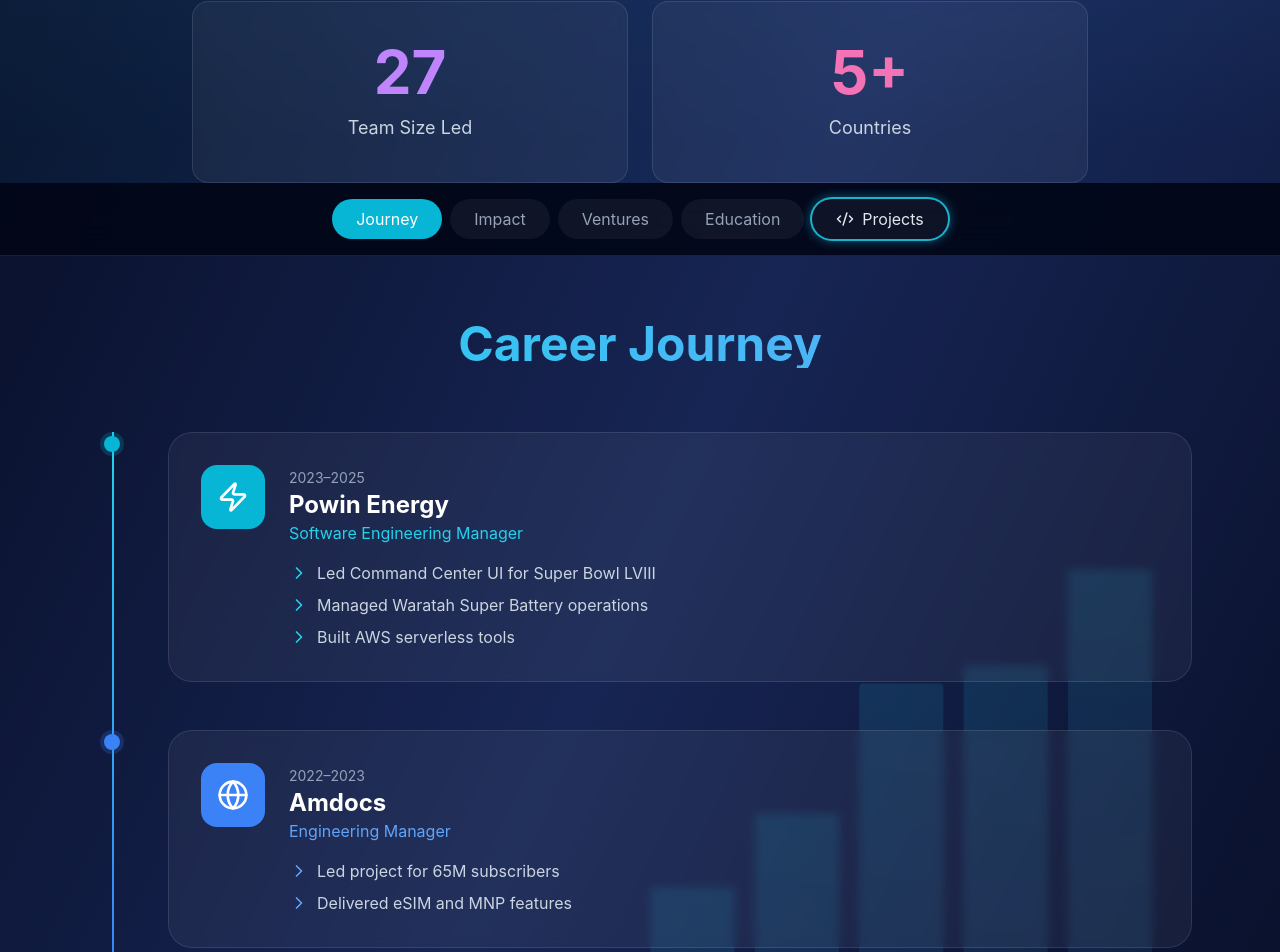
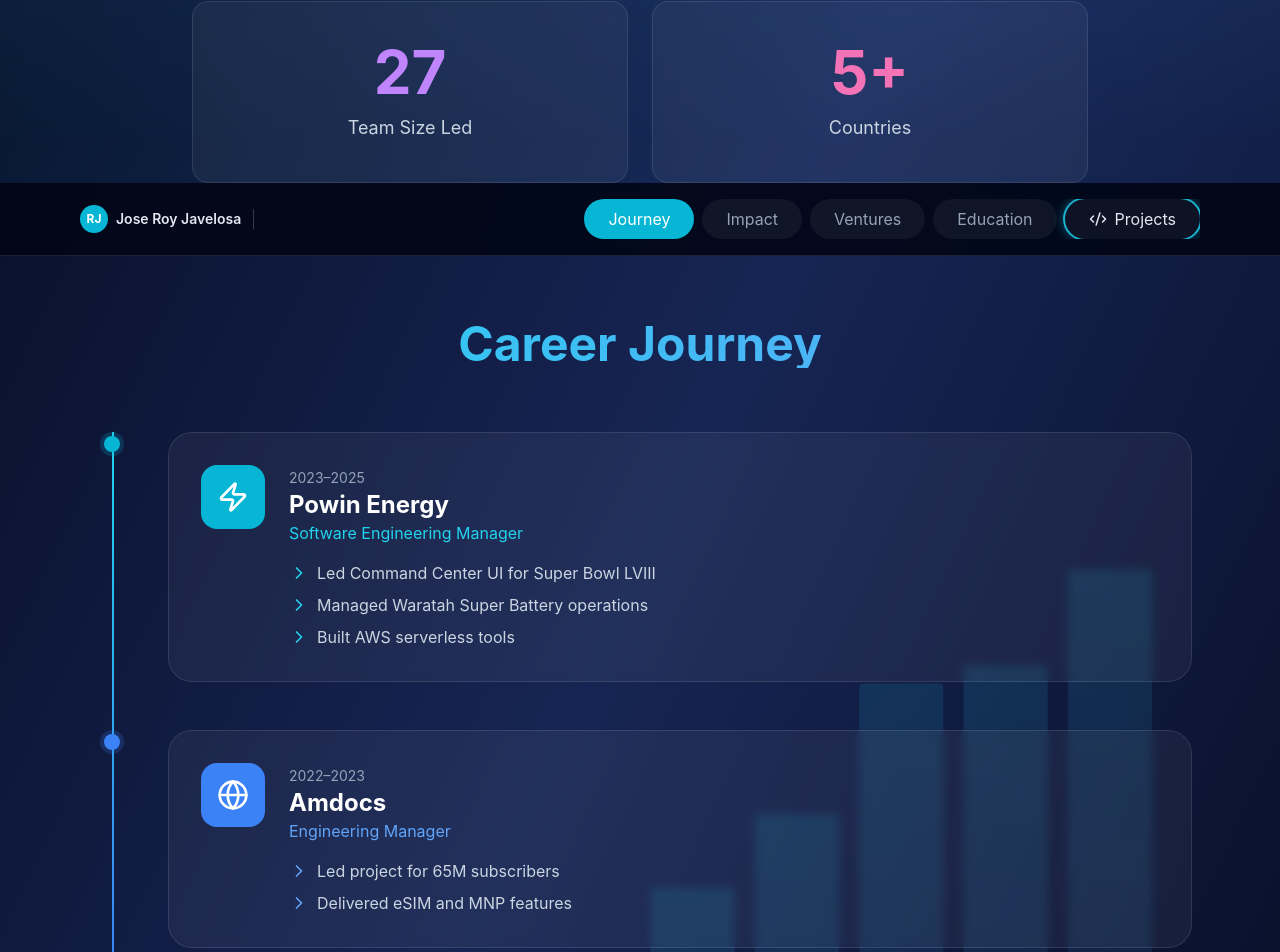
Before and after one commit to royjavelosa/digiport, a React (Vite) app: page / in a window 1280 px wide. Shown: the part 804-1756 px from the top of the page. Built offline with nearby package versions, Linux system fonts and the light colour scheme.

Commit message:
feat: add identity anchor to sticky nav with smooth tab scroll

```diff
--- a/src/App.jsx
+++ b/src/App.jsx
@@ -1,4 +1,4 @@
-import React, { useState } from "react";
+import React, { useState, useRef } from "react";
 import {
   HeroChart,
   JourneyChart,
@@ -26,6 +26,13 @@
   const [activeTab, setActiveTab] = useState("journey");
   const [showModal, setShowModal] = useState(false);
   const [focusedEdu, setFocusedEdu] = useState(null);
+  const navRef = useRef(null);
+
+  const handleTabClick = (tab, openModal = false) => {
+    setActiveTab(tab);
+    if (openModal) setShowModal(true);
+    navRef.current?.scrollIntoView({ behavior: "smooth", block: "start" });
+  };
 
   const EDU_RADAR = {
     mit: {
@@ -156,13 +163,22 @@
         </div>
       </section>
 
-      <div className="sticky top-0 z-50 bg-slate-950/90 backdrop-blur-xl border-b border-white/10">
+      <div ref={navRef} className="sticky top-0 z-50 bg-slate-950/90 backdrop-blur-xl border-b border-white/10">
         <div className="max-w-6xl mx-auto">
-          <div className="flex gap-2 overflow-x-auto py-4 px-4 justify-center">
+          <div className="flex items-center gap-3 py-4 px-4">
+            {/* Identity anchor */}
+            <div className="flex items-center gap-2 flex-shrink-0">
+              <div className="w-7 h-7 rounded-full bg-cyan-500 flex items-center justify-center text-xs font-bold text-white">RJ</div>
+              <span className="hidden md:block text-sm font-semibold text-slate-200 whitespace-nowrap">Jose Roy Javelosa</span>
+            </div>
+            {/* Divider */}
+            <div className="hidden md:block w-px h-5 bg-white/20 flex-shrink-0" />
+            {/* Tabs */}
+          <div className="flex gap-2 overflow-x-auto flex-1 justify-end">
             {["journey", "impact", "ventures", "education"].map((tab) => (
               <button
                 key={tab}
-                onClick={() => setActiveTab(tab)}
+                onClick={() => handleTabClick(tab)}
                 className={`px-6 py-2 rounded-full whitespace-nowrap transition-all capitalize ${
                   activeTab === tab
                     ? "bg-cyan-500 text-white"
@@ -173,7 +189,7 @@
               </button>
             ))}
             <button
-              onClick={() => { setActiveTab("projects"); setShowModal(true); }}
+              onClick={() => handleTabClick("projects", true)}
               className={`relative px-6 py-2 rounded-full whitespace-nowrap transition-all flex items-center gap-2 ${
                 activeTab === "projects"
                   ? "bg-cyan-500 text-white"
@@ -183,6 +199,7 @@
               <Code2 size={18} />
               <span>Projects</span>
             </button>
+          </div>
           </div>
         </div>
       </div>
```
